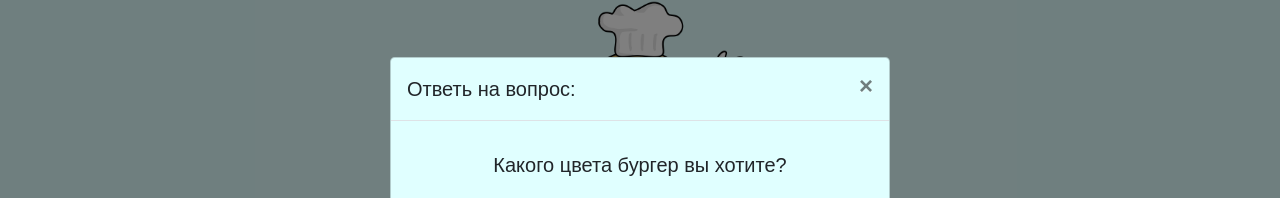
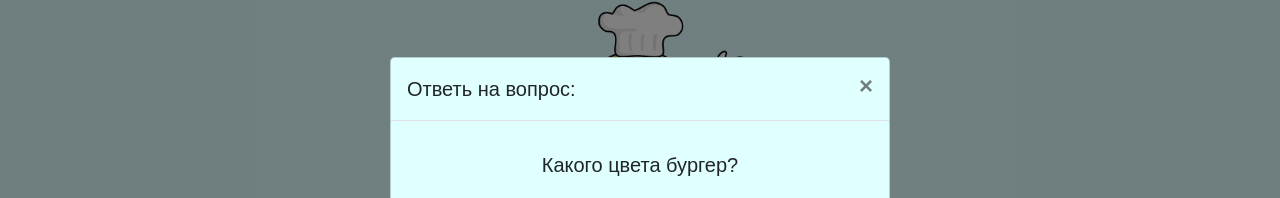
Before and after one commit to alexeyanasov/project-quizdreamburgerjs, a plain HTML site: page index.html in a window 1280 px wide. Both pictures are taken after a click on the button "Пройди тест и получи результат". Shown: the part 157-355 px from the top of the page. Drawn offline with Linux system fonts and the light colour scheme.

Commit message:
реализована смена вопросов с ответами из объекта

```diff
--- a/index.html
+++ b/index.html
@@ -59,7 +59,7 @@
       <div class="row">
         <div class="col">
           <div class="d-flex justify-content-center p-1 p-sm-2 p-md-3">
-            <button type="button" class="btn btn-outline-danger" id="btnOpenModal">
+            <button type="button" class="btn btn-outline-danger openModalButton" id="btnOpenModal">
               <span class="btnText h1">Пройди тест и получи результат</span>
             </button>
           </div>
--- a/script/script.js
+++ b/script/script.js
@@ -5,36 +5,176 @@ document.addEventListener('DOMContentLoaded', function(){
     const questionTitle = document.querySelector('#question');
     const formAnswers = document.querySelector('#formAnswers');
 
+    const nextButton = document.querySelector('#next');
+    const prevButton = document.querySelector('#prev');
+
+    const questions = [
+        {
+            question: "Какого цвета бургер?",
+            answers: [
+                {
+                    title: 'Стандарт',
+                    url: './image/burger.png'
+                },
+                {
+                    title: 'Черный',
+                    url: './image/burgerBlack.png'
+                }
+            ],
+            type: 'radio'
+        },
+        {
+            question: "Из какого мяса котлета?",
+            answers: [
+                {
+                    title: 'Курица',
+                    url: './image/chickenMeat.png'
+                },
+                {
+                    title: 'Говядина',
+                    url: './image/beefMeat.png'
+                },
+                {
+                    title: 'Свинина',
+                    url: './image/porkMeat.png'
+                }
+            ],
+            type: 'radio'
+        },
+        {
+            question: "Дополнительные ингредиенты?",
+            answers: [
+                {
+                    title: 'Помидор',
+                    url: './image/tomato.png'
+                },
+                {
+                    title: 'Огурец',
+                    url: './image/cucumber.png'
+                },
+                {
+                    title: 'Салат',
+                    url: './image/salad.png'
+                },
+                {
+                    title: 'Лук',
+                    url: './image/onion.png'
+                }
+            ],
+            type: 'checkbox'
+        },
+        {
+            question: "Добавить соус?",
+            answers: [
+                {
+                    title: 'Чесночный',
+                    url: './image/sauce1.png'
+                },
+                {
+                    title: 'Томатный',
+                    url: './image/sauce2.png'
+                },
+                {
+                    title: 'Горчичный',
+                    url: './image/sauce3.png'
+                }
+            ],
+            type: 'radio'
+        }
+    ];
+
     btnOpenModal.addEventListener('click', () => {
         modalBlock.classList.add('d-block');
         playTest();
-    })
+    });
 
     closeModal.addEventListener('click', () => {
         modalBlock.classList.remove('d-block');
-    })
+    });
+
+    document.addEventListener('click', function(event){
+        // console.log(event.target);
+        if(
+            !event.target.closest('.modal-dialog') &&
+            !event.target.closest('.openModalButton')
+        ){
+            modalBlock.classList.remove('d-block');
+        }
+    });
 
     const playTest = () => {
-        const renderQuestions = () => {
-            questionTitle.textContent = 'Какого цвета бургер вы хотите?';
+        let numberQuestion = 0;
+        const renderAnswers = (index) => {
 
-            formAnswers.innerHTML = `
-            <div class="answers-item d-flex flex-column">
-                <input type="radio" id="answerItem1" name="answer" class="d-none">
-                <label for="answerItem1" class="d-flex flex-column justify-content-between">
-                <img class="answerImg" src="./image/burger.png" alt="burger">
-                <span>Стандарт</span>
-                </label>
-            </div>
-            <div class="answers-item d-flex justify-content-center">
-                <input type="radio" id="answerItem2" name="answer" class="d-none">
-                <label for="answerItem2" class="d-flex flex-column justify-content-between">
-                <img class="answerImg" src="./image/burgerBlack.png" alt="burger">
-                <span>Черный</span>
-                </label>
-            </div>
-            `;
+            // Через forEach
+            questions[index].answers.forEach((answer, index, arr) => {
+                const answerItem = document.createElement('div');
+
+                answerItem.classList.add('answers-item', 'd-flex', 'flex-column');
+
+                answerItem.innerHTML = `
+                    <input type="${questions[index].type}" id="${answer.title}" name="answer" class="d-none">
+                    <label for="${answer.title}" class="d-flex flex-column justify-content-between">
+                    <img class="answerImg" src="${answer.url}" alt="burger">
+                    <span>${answer.title}</span>
+                    </label>
+                `;
+
+                formAnswers.appendChild(answerItem);
+            })
+
+            // Способ через for
+            // for(i = 0; i < 2; i++){
+            //     const answerItem = document.createElement('div');
+
+            //     answerItem.classList.add('answers-item', 'd-flex', 'flex-column');
+
+            //     answerItem.innerHTML = `
+            //         <input type="radio" id="answerItem1" name="answer" class="d-none">
+            //         <label for="answerItem1" class="d-flex flex-column justify-content-between">
+            //         <img class="answerImg" src="${questions.answers[i].url}" alt="burger">
+            //         <span>${questions.answers[i].title}</span>
+            //         </label>
+            //     `
+
+            //     formAnswers.appendChild(answerItem);
+            // }
         }
-        renderQuestions();
+        const renderQuestions = (indexQuestion) => {
+            formAnswers.innerHTML = '';
+            // Вызов вопроса
+            questionTitle.textContent = `${questions[indexQuestion].question}`;
+            // Вызов ответов
+            renderAnswers(indexQuestion);
+
+            // formAnswers.innerHTML = `
+            // <div class="answers-item d-flex flex-column">
+            //     <input type="radio" id="answerItem1" name="answer" class="d-none">
+            //     <label for="answerItem1" class="d-flex flex-column justify-content-between">
+            //     <img class="answerImg" src="${questions.answers[0].url}" alt="burger">
+            //     <span>${questions.answers[0].title}</span>
+            //     </label>
+            // </div>
+            // <div class="answers-item d-flex justify-content-center">
+            //     <input type="radio" id="answerItem2" name="answer" class="d-none">
+            //     <label for="answerItem2" class="d-flex flex-column justify-content-between">
+            //     <img class="answerImg" src="./image/burgerBlack.png" alt="burger">
+            //     <span>Черный</span>
+            //     </label>
+            // </div>
+            // `;
+        }
+        renderQuestions(numberQuestion);
+
+        nextButton.onclick = () => {
+            numberQuestion++;
+            renderQuestions(numberQuestion);
+        }
+        prevButton.onclick = () => {
+            numberQuestion--;
+            renderQuestions(numberQuestion);
+        }
+
+
     }
 })
```
Also changed, not shown: 1 other file.
